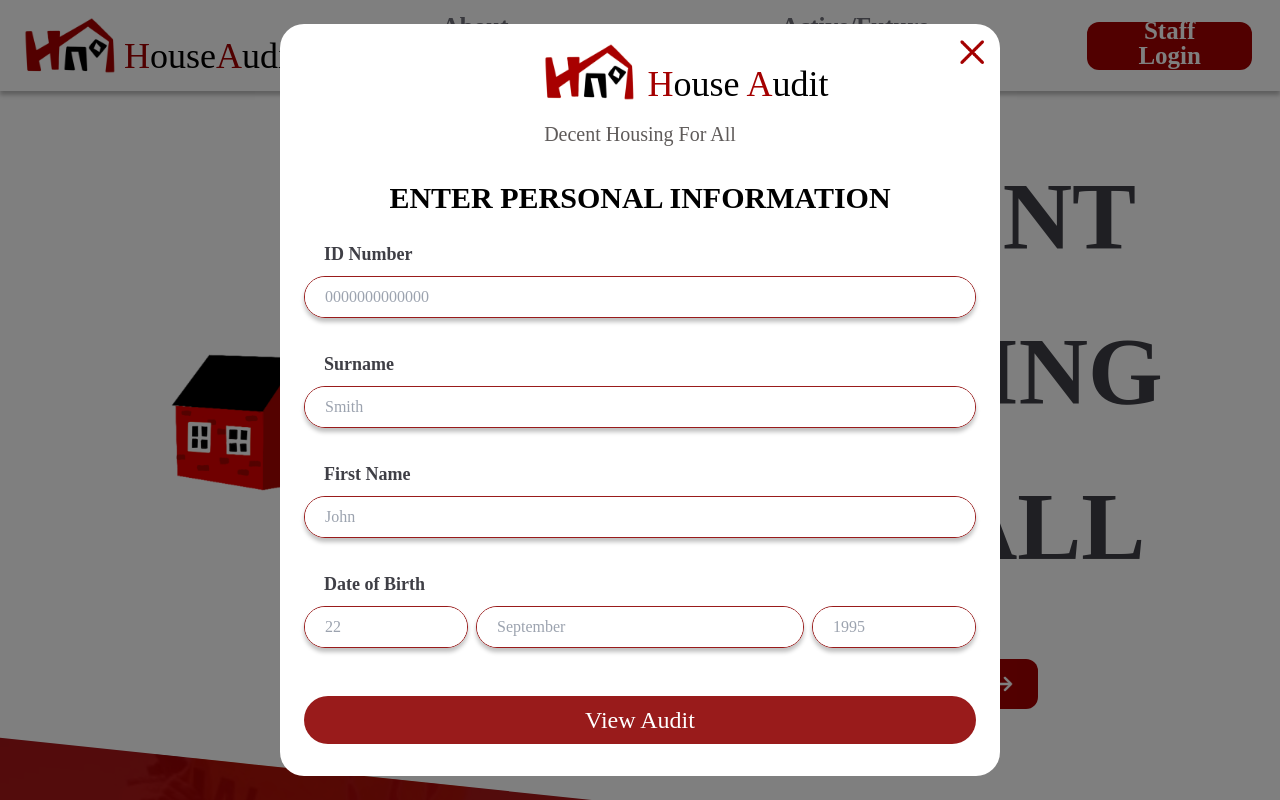
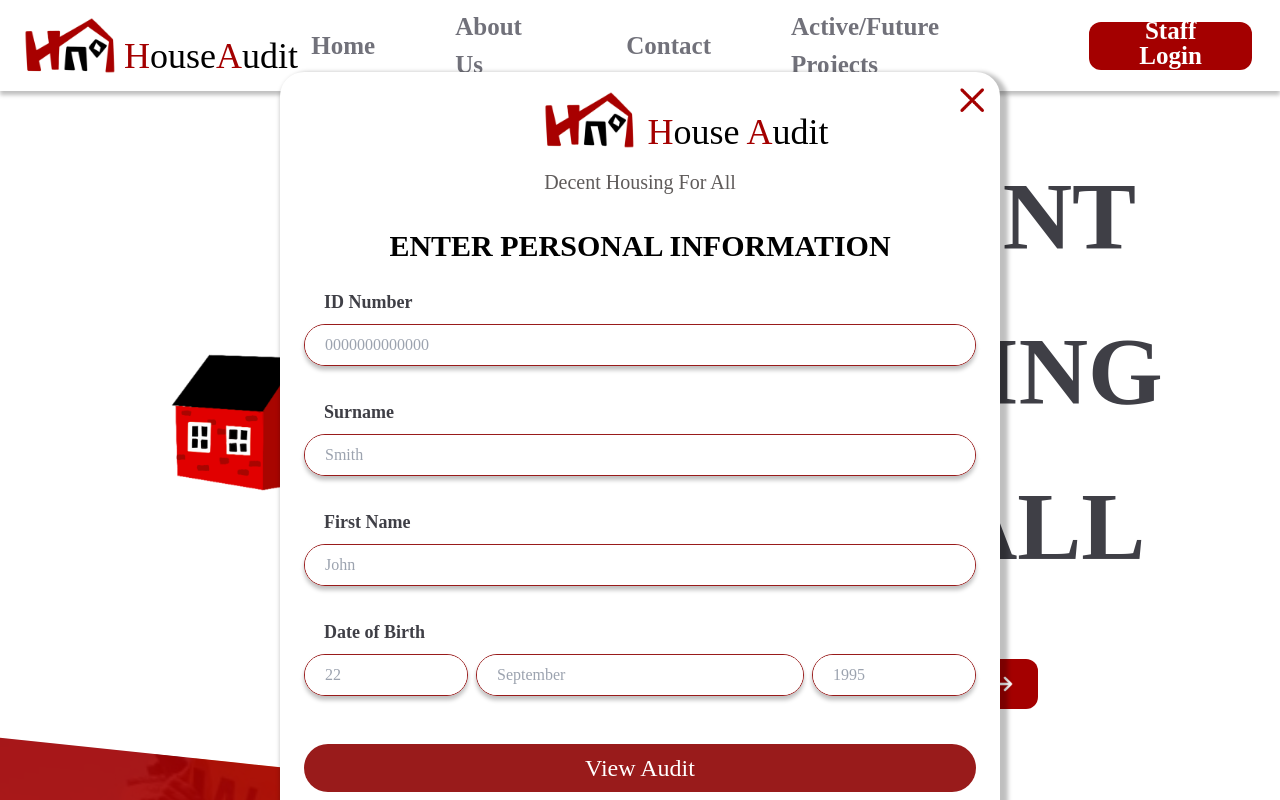
Before and after one commit to HousingAssembly/Audit-Team, a React (Create React App) app in the folder frontend/: page / in a window 1280 px wide. Both pictures are taken after a click on the button "View Audit". Shown: the top 800 px of the page. Built offline with nearby package versions, Linux system fonts and the light colour scheme.

Commit message:
started fixing ui bugs

```diff
--- a/frontend/src/components/LoginForm.jsx
+++ b/frontend/src/components/LoginForm.jsx
@@ -54,7 +54,7 @@ function LoginForm({ onLogin, closeModal, openLoginSignUp }) {
         <div className="text-center text-3xl mt-4 mb-2 font-medium">LOGIN</div>
 
         <div className="flex flex-col space-y-8 py-4">
-          <div className="flex flex-row space-x-2 items-center border border-red-800 rounded-full shadow">
+          <div className="flex flex-row space-x-2 items-center border border-red-800 rounded-full  shadow-[0px_4px_4px_0px_rgba(0,0,0,0.25)]">
             <img src="/profile-red.png" alt="Profile Icon" className="ml-4 h-5 w-auto object-contain" />
             <input
               className="px-4 py-2 w-full outline-none rounded-full"
@@ -63,7 +63,7 @@ function LoginForm({ onLogin, closeModal, openLoginSignUp }) {
               placeholder="Email"
             />
           </div>
-          <div className="flex flex-row space-x-2 items-center border border-red-800 rounded-full shadow">
+          <div className="flex flex-row space-x-2 items-center border border-red-800 rounded-full  shadow-[0px_4px_4px_0px_rgba(0,0,0,0.25)]">
             <img src="/lock.png" alt="Lock Icon" className="ml-4 h-5 w-auto object-contain" />
             <input
               className="px-4 py-2 w-full outline-none rounded-full"
--- a/frontend/src/components/ViewAudit.jsx
+++ b/frontend/src/components/ViewAudit.jsx
@@ -7,7 +7,7 @@ export default function ViewAudit({ closeModal, openViewAudit }) {
 
   return (
     <form>
-      <div className="bg-white rounded-3xl flex flex-col items-center py-4 px-6 mt-6 overflow-y-auto max-w-[720px] relative">
+      <div className="bg-white rounded-3xl flex flex-col items-center py-4 px-6 mt-6 overflow-y-auto max-w-[720px] relative shadow-[4px_4px_4px_4px_rgba(0,0,0,0.25)]">
         <div className="absolute top-4 right-4">
           <button onClick={handleClose}>
             <img src="x.png" alt="X" className="object-contain h-6 w-auto"/>
--- a/frontend/src/components/header.jsx
+++ b/frontend/src/components/header.jsx
@@ -39,11 +39,15 @@ export default function Header() {
   return (
     <div className="w-full py-2 shadow-[0px_4px_4px_0px_rgba(0,0,0,0.25)]">
       <div className="flex flex-row items-center mr-7">
-        <img src="logo.png" alt="Logo" className="object-contain h-16 w-auto ml-5"/>
-        <div className="text-4xl sm:mt-5 ml-1 flex flex-row">
-          <div><span className="text-palette-red font-['Chelsea_Market']">H</span><span className="font-['Chelsea_Market']">ouse</span></div>
-          <div><span className="text-palette-red font-['Chelsea_Market']">A</span><span className="font-['Chelsea_Market']">udit</span></div>
-        </div>
+        <Link to="/">
+          <div className="flex flex-row items-center mr-7">
+            <img src="logo.png" alt="Logo" className="object-contain h-16 w-auto ml-5"/>
+            <div className="text-4xl sm:mt-5 ml-1 flex flex-row">
+              <div><span className="text-palette-red font-['Chelsea_Market']">H</span><span className="font-['Chelsea_Market']">ouse</span></div>
+              <div><span className="text-palette-red font-['Chelsea_Market']">A</span><span className="font-['Chelsea_Market']">udit</span></div>
+            </div>
+          </div>
+        </Link>
         <div className="flex flex-row items-center space-x-20 text-[25px] ml-auto text-zinc-500 font-bold hidden sm:flex">
           <Link to="/">Home</Link>
           <Link to="#about" onClick={(e) => scrollToSection(e, 'about')}>About Us</Link>
--- a/frontend/src/components/home.jsx
+++ b/frontend/src/components/home.jsx
@@ -14,6 +14,14 @@ export default function Home() {
   }
 
   return (
+    <>
+
+      {isViewAuditOpen && (
+        <div className="absolute top-0 left-0 w-full min-h-screen z-50 flex justify-center py-12 overflow-y-auto">
+          <ViewAudit openViewAudit={openViewAudit} closeModal={closeModal} />
+        </div>
+      )}
+
       <div className="flex flex-col space-y-20 w-full pt-12">
         <div className="flex flex-col xl:flex-row mx-12 justify-center items-center">
           <div className="w-full sm:w-1/2 text-center sm:pl-20 mx-auto">
@@ -23,6 +31,7 @@ export default function Home() {
               className="object-contain w-auto min-w-[300px] h-auto inline-block -mt-13 ml-0 sm:ml-10"
             />
           </div>
+
 
           <div className="w-1/2 text-center">
             <div className="flex flex-col justify-center items-center">
@@ -104,14 +113,8 @@ export default function Home() {
             </section>
             <div className="h-[100px] bg-white" />
           </div>
-
-        {isViewAuditOpen && (
-          <div className="fixed inset-0 z-50 bg-black bg-opacity-50 flex justify-center">
-            <ViewAudit openViewAudit={openViewAudit} closeModal={closeModal}/>
-          </div>
-        )}
-
         </div>
       </div>
+    </>
   );
 }
```
Lines whose indentation alone changed are shown as unchanged.
